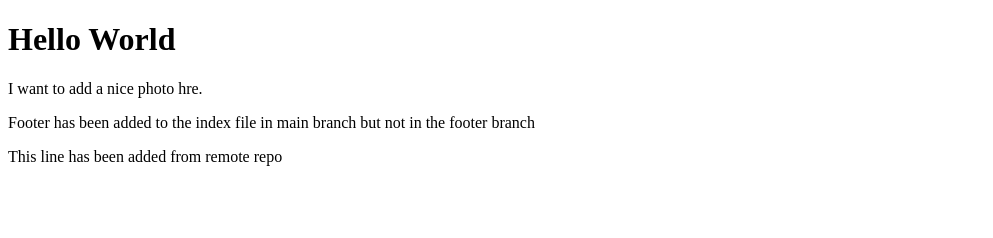
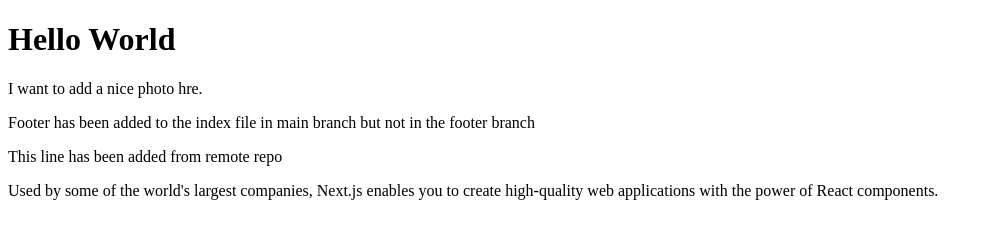
Before and after one commit to The-BlackShadoww/git-github, a plain HTML site: page index.html in a window 1280 px wide. Shown: the whole page, without its empty margins (0-993 px from the left). Drawn offline with Linux system fonts and the light colour scheme.

Commit message:
Add Next.js description to index.html

```diff
--- a/index.html
+++ b/index.html
@@ -13,5 +13,10 @@
             the footer branch
         </p>
         <p>This line has been added from remote repo</p>
+        <p>
+            Used by some of the world's largest companies, Next.js enables you
+            to create high-quality web applications with the power of React
+            components.
+        </p>
     </body>
 </html>
```
